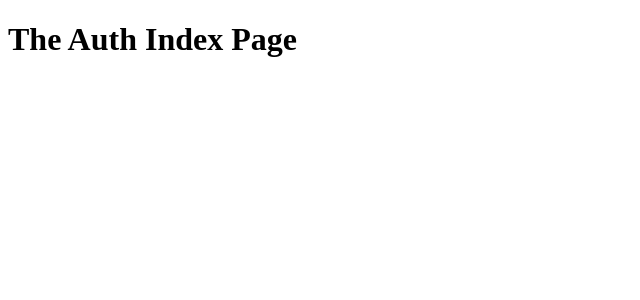
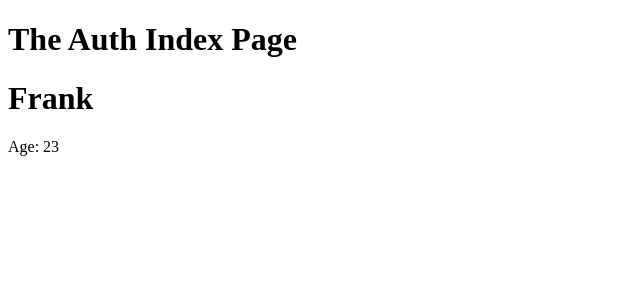
Before and after one commit to frankliuyh/next-js-demo, a Next.js app: page /auth in a window 1280 px wide. Shown: the top 300 px of the page, without its empty margins (0-640 px from the left). Built offline with nearby package versions, Linux system fonts and the light colour scheme.

Commit message:
add a component

```diff
--- /dev/null
+++ b/components/User.js
@@ -0,0 +1,10 @@
+import React from 'react';
+
+const user = (props) => (
+	<div>
+		<h1>{props.name}</h1>
+		<p>Age: {props.age}</p>
+	</div>
+);
+
+export default user;
--- a/pages/auth/index.js
+++ b/pages/auth/index.js
@@ -1,8 +1,11 @@
 import React from 'react';
+
+import User from '../../components/User';
 
 const authIndexPage = () => (
 	<div>
 		<h1>The Auth Index Page</h1>
+		<User name="Frank" age="23" />
 	</div>
 );
 
--- a/pages/index.js
+++ b/pages/index.js
@@ -1,8 +1,12 @@
 import React from 'react';
+import Link from 'next/link';
+import Router from 'next/router';
 
 const indexPage = () => (
 	<div>
 		<h1>The Main Page</h1>
+		<p>Go to <Link href="/auth"><a>Auth</a></Link></p>
+		<button onClick={() => Router.push('/auth')}>Go to Auth</button>
 	</div>
 );
 
```
